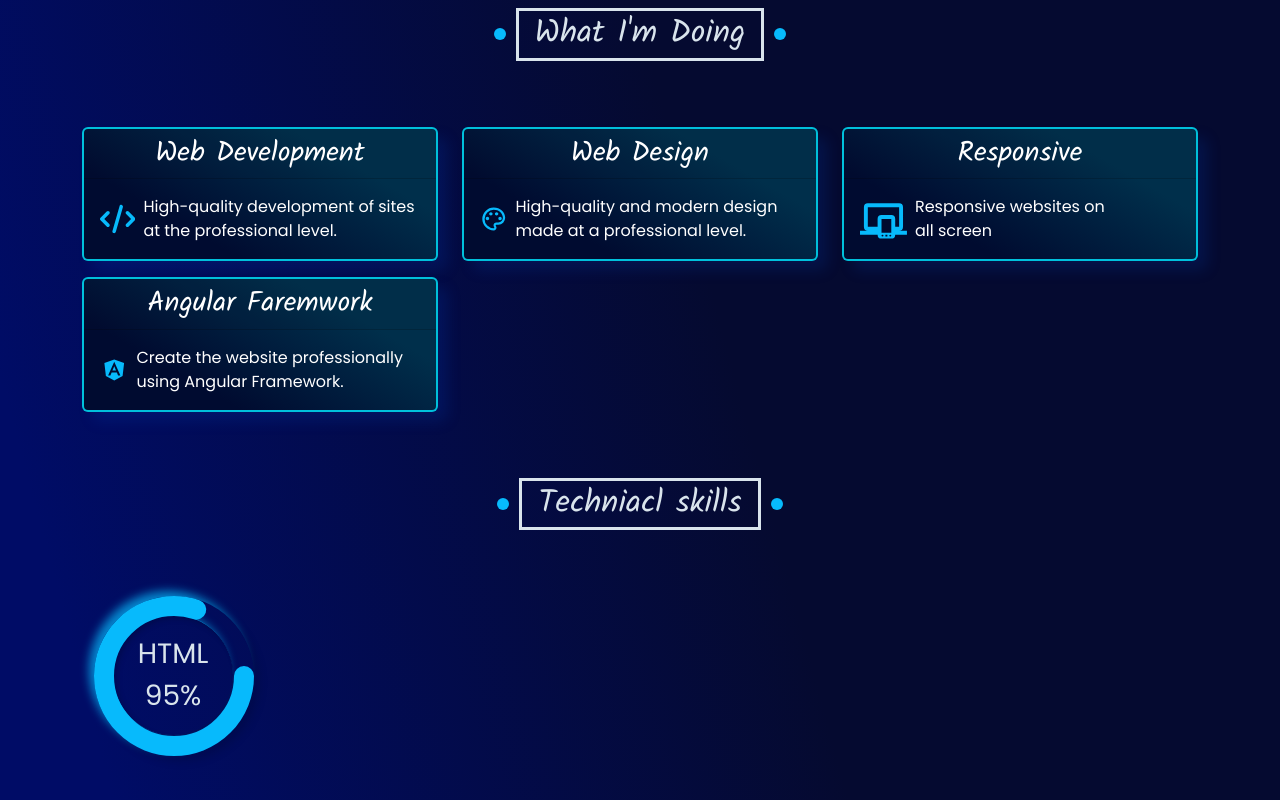
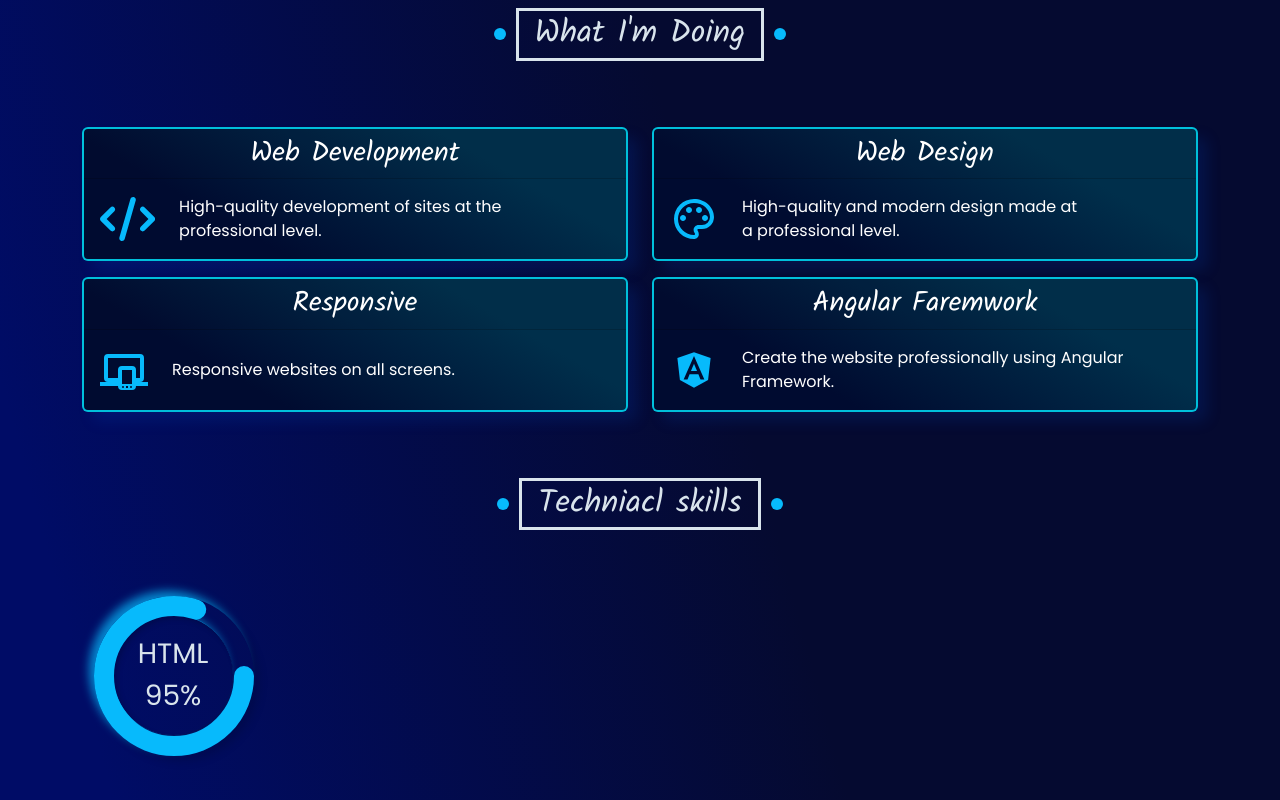
Before and after one commit to Eissa44/My-Portfolio-by-JS, a plain HTML site: page index.html in a window 1280 px wide. Shown: the part 1260-2060 px from the top of the page. Drawn offline with nearby package versions, Linux system fonts and the light colour scheme.

Commit message:
add some update

```diff
--- a/index.html
+++ b/index.html
@@ -334,16 +334,14 @@
           </h3>
 
           <div class="row gy-3">
-            <div class="col-lg-4">
+            <div class="col-lg-6">
               <div
                 class="card h-100 card-info"
                 data-aos-duration="1000"
                 data-aos="fade-right"
               >
                 <h3 class="card-header text-center">Web Development</h3>
-                <div
-                  class="card-body d-flex justify-content-between align-items-center"
-                >
+                <div class="card-body d-flex align-items-center">
                   <svg
                     xmlns="http://www.w3.org/2000/svg"
                     width="1.25em"
@@ -355,23 +353,21 @@
                       d="M392.8 1.2c-17-4.9-34.7 5-39.6 22l-128 448c-4.9 17 5 34.7 22 39.6s34.7-5 39.6-22l128-448c4.9-17-5-34.7-22-39.6m80.6 120.1c-12.5 12.5-12.5 32.8 0 45.3l89.3 89.4l-89.4 89.4c-12.5 12.5-12.5 32.8 0 45.3s32.8 12.5 45.3 0l112-112c12.5-12.5 12.5-32.8 0-45.3l-112-112c-12.5-12.5-32.8-12.5-45.3 0zm-306.7 0c-12.5-12.5-32.8-12.5-45.3 0l-112 112c-12.5 12.5-12.5 32.8 0 45.3l112 112c12.5 12.5 32.8 12.5 45.3 0s12.5-32.8 0-45.3L77.3 256l89.4-89.4c12.5-12.5 12.5-32.8 0-45.3"
                     />
                   </svg>
-                  <p class="mb-0 ms-2">
+                  <p class="mb-0 ms-4">
                     High-quality development of sites at the professional level.
                   </p>
                 </div>
               </div>
             </div>
 
-            <div class="col-lg-4">
+            <div class="col-lg-6">
               <div
                 class="card h-100 card-info"
                 data-aos-duration="1000"
                 data-aos="fade-down"
               >
                 <h3 class="card-header text-center">Web Design</h3>
-                <div
-                  class="card-body d-flex justify-content-between align-items-center"
-                >
+                <div class="card-body d-flex align-items-center">
                   <svg
                     xmlns="http://www.w3.org/2000/svg"
                     width="1em"
@@ -383,23 +379,22 @@
                       d="M12 22A10 10 0 0 1 2 12A10 10 0 0 1 12 2c5.5 0 10 4 10 9a6 6 0 0 1-6 6h-1.8c-.3 0-.5.2-.5.5c0 .1.1.2.1.3c.4.5.6 1.1.6 1.7c.1 1.4-1 2.5-2.4 2.5m0-18a8 8 0 0 0-8 8a8 8 0 0 0 8 8c.3 0 .5-.2.5-.5c0-.2-.1-.3-.1-.4c-.4-.5-.6-1-.6-1.6c0-1.4 1.1-2.5 2.5-2.5H16a4 4 0 0 0 4-4c0-3.9-3.6-7-8-7m-5.5 6c.8 0 1.5.7 1.5 1.5S7.3 13 6.5 13S5 12.3 5 11.5S5.7 10 6.5 10m3-4c.8 0 1.5.7 1.5 1.5S10.3 9 9.5 9S8 8.3 8 7.5S8.7 6 9.5 6m5 0c.8 0 1.5.7 1.5 1.5S15.3 9 14.5 9S13 8.3 13 7.5S13.7 6 14.5 6m3 4c.8 0 1.5.7 1.5 1.5s-.7 1.5-1.5 1.5s-1.5-.7-1.5-1.5s.7-1.5 1.5-1.5"
                     />
                   </svg>
-                  <p class="mb-0 ms-2">
-                    High-quality and modern design made at a professional level.
+                  <p class="mb-0 ms-4">
+                    High-quality and modern design made at <br />
+                    a professional level.
                   </p>
                 </div>
               </div>
             </div>
 
-            <div class="col-lg-4">
+            <div class="col-lg-6">
               <div
                 class="card h-100 card-info"
                 data-aos-duration="1000"
                 data-aos="fade-left"
               >
                 <h3 class="card-header text-center">Responsive</h3>
-                <div
-                  class="card-body d-flex justify-content-between align-items-center"
-                >
+                <div class="card-body d-flex align-items-center">
                   <svg
                     xmlns="http://www.w3.org/2000/svg"
                     width="1em"
@@ -411,21 +406,19 @@
                       d="M4 6v10h5v-4a2 2 0 0 1 2-2h5a2 2 0 0 1 2 2v4h2V6zM0 20v-2h4a2 2 0 0 1-2-2V6a2 2 0 0 1 2-2h16a2 2 0 0 1 2 2v10a2 2 0 0 1-2 2h4v2h-6a2 2 0 0 1-2 2h-5a2 2 0 0 1-2-2zm11.5 0a.5.5 0 0 0-.5.5a.5.5 0 0 0 .5.5a.5.5 0 0 0 .5-.5a.5.5 0 0 0-.5-.5m4 0a.5.5 0 0 0-.5.5a.5.5 0 0 0 .5.5a.5.5 0 0 0 .5-.5a.5.5 0 0 0-.5-.5M13 20v1h1v-1zm-2-8v7h5v-7z"
                     />
                   </svg>
-                  <p class="mb-0 ms-2">Responsive websites on all screen</p>
+                  <p class="mb-0 ms-4">Responsive websites on all screens.</p>
                 </div>
               </div>
             </div>
 
-            <div class="col-lg-4">
+            <div class="col-lg-6">
               <div
                 class="card h-100 card-info"
                 data-aos-duration="1000"
                 data-aos="fade-left"
               >
                 <h3 class="card-header text-center">Angular Faremwork</h3>
-                <div
-                  class="card-body d-flex justify-content-between align-items-center"
-                >
+                <div class="card-body d-flex align-items-center">
                   <svg
                     xmlns="http://www.w3.org/2000/svg"
                     width="1em"
@@ -441,8 +434,9 @@
                       d="M12 3.074L3.689 6.038l1.268 10.987l7.043 3.9l7.043-3.9l1.268-10.987zm5.187 13.621H15.25l-1.045-2.606h-4.41L8.75 16.695H6.813L12 5.047z"
                     />
                   </svg>
-                  <p class="mb-0 ms-2">
-                    Create the website professionally using Angular Framework.
+                  <p class="mb-0 ms-4">
+                    Create the website professionally using Angular <br />
+                    Framework.
                   </p>
                 </div>
               </div>
```
